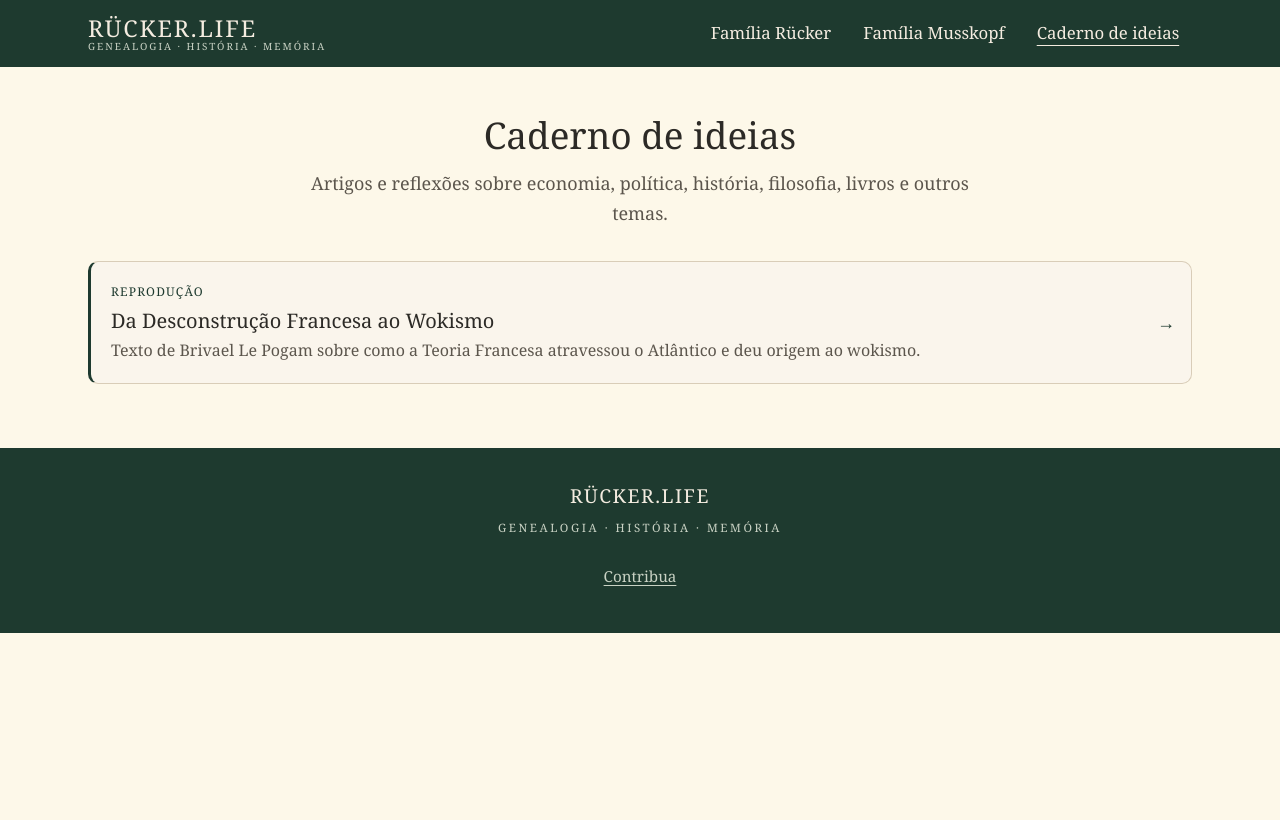
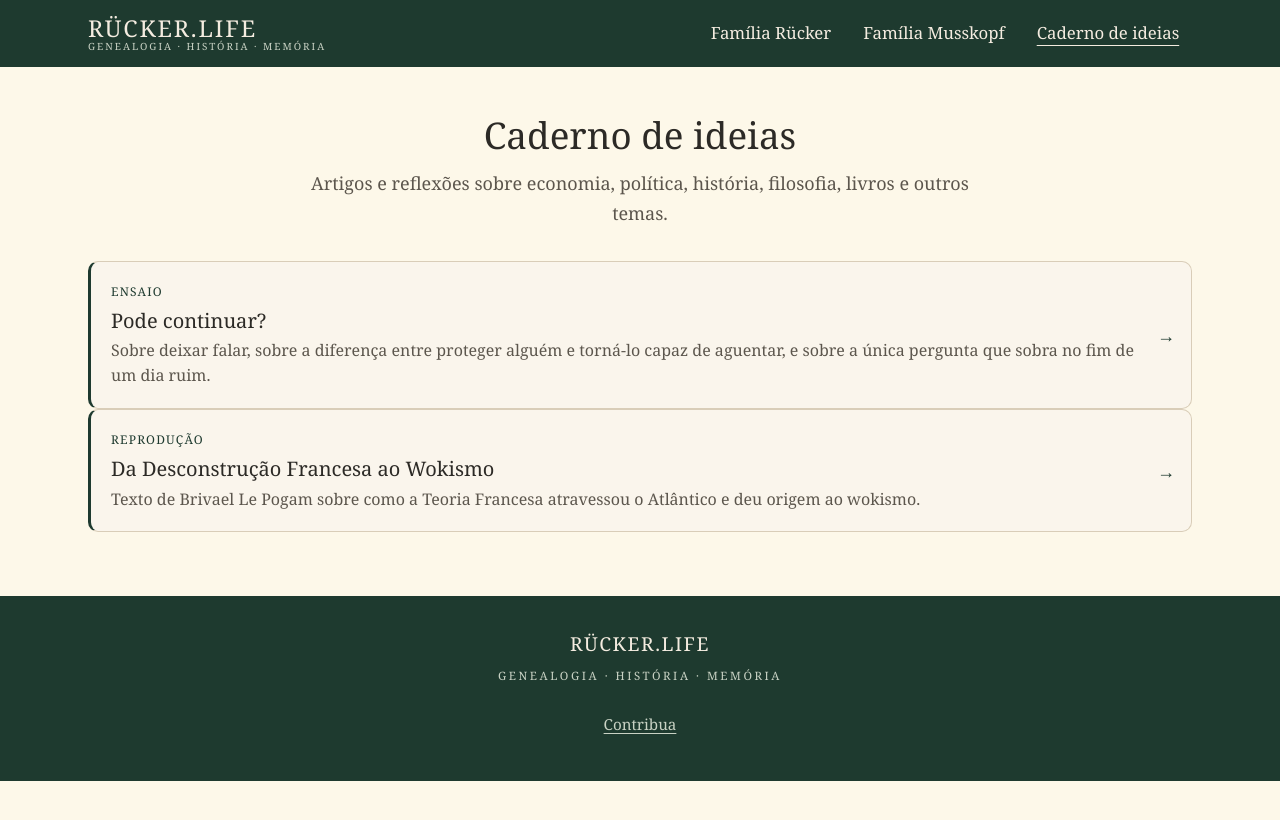
Before and after one commit to frucker-muss/frucker-muss.github.io, a Jekyll site: the page built from caderno.html, in a window 1280 px wide. Shown: the top 820 px of the page. Built offline with Jekyll 4.4.1, drawn with Linux system fonts in a browser that asks for light colours.

Commit message:
feat: ensaio "Pode continuar?" no Caderno de ideias
Primeiro texto autoral do Caderno. Sobre deixar falar, sobre a diferença entre
proteger alguém e torná-lo capaz de aguentar, e sobre a pergunta que sobra no
fim de um dia ruim.

Estreia o selo "Ensaio" no índice, ao lado do "Reprodução" do texto anterior,
e usa a mesma assinatura: nome em negrito, ponto medial, procedência — aqui,
nome e data, porque o texto é do próprio autor do site.

Co-Authored-By: Claude Opus 5 <noreply@anthropic.com>
Claude-Session: https://claude.ai/code/session_01RJ1kTTgq9GYyem7A4CaSAt

```diff
--- a/caderno.html
+++ b/caderno.html
@@ -16,6 +16,13 @@ acento: verde-profundo
 {%- endcomment %}
 
 {% include cartao-artigo.html
+   url="/caderno/pode-continuar.html"
+   titulo="Pode continuar?"
+   resumo="Sobre deixar falar, sobre a diferença entre proteger alguém e torná-lo capaz de aguentar, e sobre a única pergunta que sobra no fim de um dia ruim."
+   selo="Ensaio"
+   acento="verde-profundo" %}
+
+{% include cartao-artigo.html
    url="/caderno/da-desconstrucao-francesa-ao-wokismo.html"
    titulo="Da Desconstrução Francesa ao Wokismo"
    resumo="Texto de Brivael Le Pogam sobre como a Teoria Francesa atravessou o Atlântico e deu origem ao wokismo."
```
Also changed, not shown: caderno/pode-continuar.html (added, +86 -0 lines).
